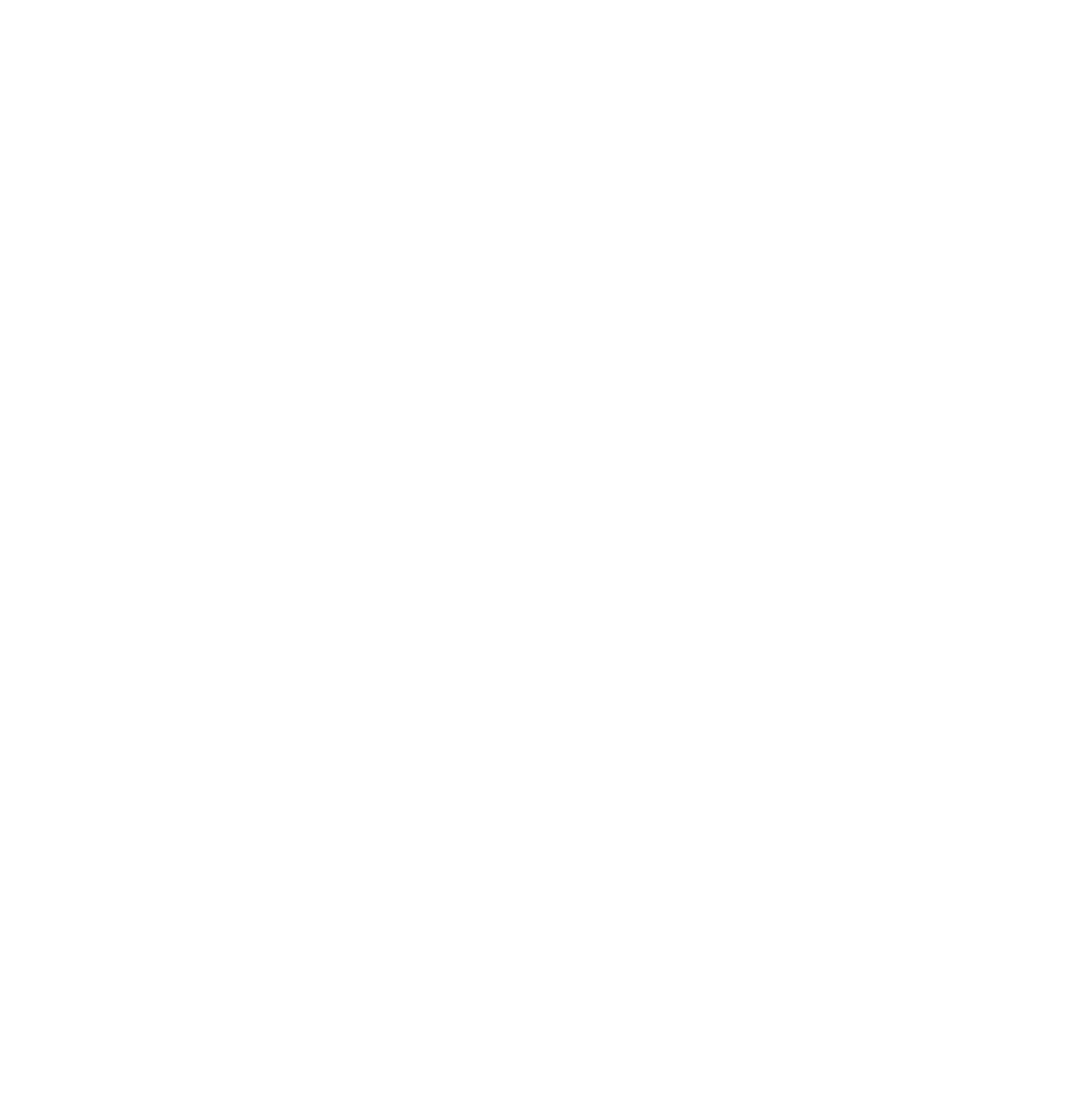
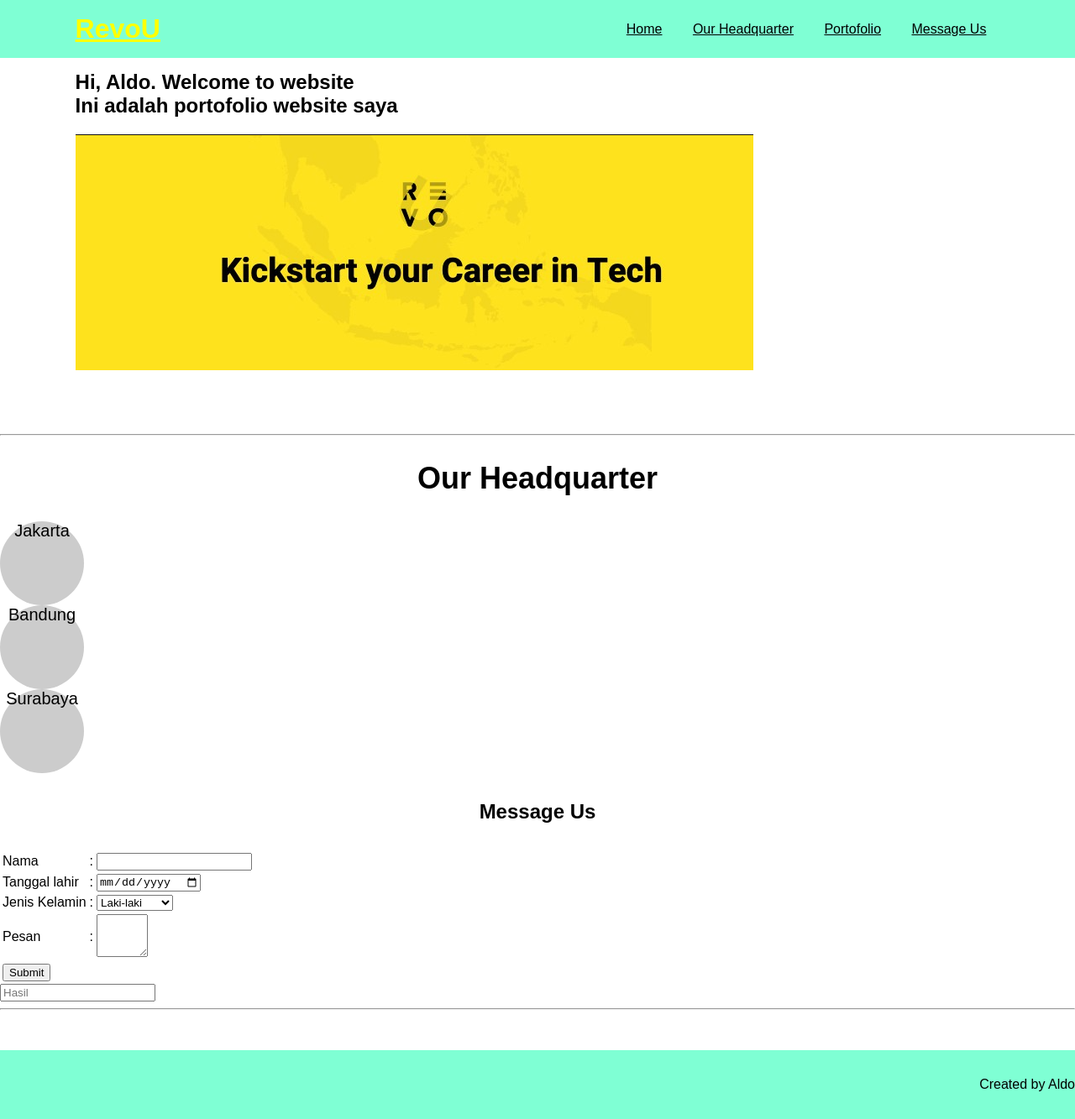
Before and after one commit to revou-fundamental-course/29-may-23-AldoAlghifari, a website: page index.html in a window 1280 px wide. Shown: the whole page at 84% size. Before the commit the page ends 800 px from the top, so only its background shows below. Drawn offline with Linux system fonts and the light colour scheme.

Commit message:
Add files via upload

```diff
--- a/index.html
+++ b/index.html
@@ -1,12 +1,107 @@
 <!DOCTYPE html>
 <html lang="en">
-<head>
-    <meta charset="UTF-8">
-    <meta http-equiv="X-UA-Compatible" content="IE=edge">
-    <meta name="viewport" content="width=device-width, initial-scale=1.0">
-    <title>Document</title>
-</head>
-<body>
+  <head>
+    <meta charset="UTF-8" />
+    <meta http-equiv="X-UA-Compatible" content="IE=edge" />
+    <meta name="viewport" content="width=device-width, initial-scale=1.0" />
+    <title>My website</title>
+    <link rel="stylesheet" href="style.css" />
+    <link rel="javascript" href="script.js" />
+  </head>
+  <body>
+    <nav class="navbar">
+      <a href="#" class="navbar-logo">RevoU</a>
 
-</body>
+      <div class="navbar-nav">
+        <a href="#home">Home</a>
+        <a href="#about">Our Headquarter</a>
+        <a href="#portofolio">Portofolio</a>
+        <a href="#messageus">Message Us</a>
+      </div>
+    </nav>
+
+    <section class="hero" id="home">
+      <main class="content">
+        <h1>
+          Hi, Aldo. Welcome to website <br />Ini adalah portofolio website saya
+        </h1>
+        <img src="gambar.png" alt="gambar" />
+      </main>
+    </section>
+
+    <hr />
+
+    <section class="about" id="about">
+      <h2>Our Headquarter</h2>
+
+      <div class="profile">
+        <div class="circle">Jakarta</div>
+        <div class="circle">Bandung</div>
+        <div class="circle">Surabaya</div>
+      </div>
+    </section>
+
+    <section class="messageus" id="messageus">
+      <h2>Message Us</h2>
+
+      <form class="message-form" id="messageForm">
+        <table>
+          <tr>
+            <td>Nama</td>
+            <td>:</td>
+            <td><input type="text" id="nameInput" /></td>
+          </tr>
+          <tr>
+            <td>Tanggal lahir</td>
+            <td>:</td>
+            <td><input type="date" id="birthDateInput" /></td>
+          </tr>
+          <tr>
+            <td>Jenis Kelamin</td>
+            <td>:</td>
+            <td>
+              <select id="genderSelect">
+                <option value="male">Laki-laki</option>
+                <option value="female">Perempuan</option>
+              </select>
+            </td>
+          </tr>
+          <tr>
+            <td>Pesan</td>
+            <td>:</td>
+            <td>
+              <textarea
+                id="messageInput"
+                name="message"
+                rows="3"
+                cols="5"></textarea>
+            </td>
+          </tr>
+          <tr>
+            <td rowspan="5">
+              <input type="button" value="Submit" onclick="submitForm()" />
+            </td>
+          </tr>
+        </table>
+      </form>
+      <div class="content">
+        <input
+          type="text"
+          id="hasil"
+          width="200px"
+          height="200px"
+          placeholder="Hasil" />
+      </div>
+    </section>
+
+    <hr />
+
+    <footer>
+      <div class="content">
+        <p>Created by Aldo</p>
+      </div>
+    </footer>
+
+    <script src="RevoU/script.js"></script>
+  </body>
 </html>
--- /dev/null
+++ b/style.css
@@ -0,0 +1,87 @@
+body {
+  margin: 0;
+  padding: 0;
+  font-family: Arial, sans-serif;
+}
+
+.navbar {
+  display: flex;
+  justify-content: space-between;
+  align-items: center;
+  padding: 1rem 7%;
+  background-color: aquamarine;
+  position: fixed;
+  top: 0;
+  left: 0;
+  right: 0;
+  z-index: 9999;
+}
+
+.navbar .navbar-logo {
+  font-size: 2rem;
+  font-weight: 700;
+  color: yellow;
+}
+.navbar .navbar-nav a {
+  color: black;
+  display: inline-block;
+  font-size: 1rem;
+  margin: 0 1rem;
+}
+
+.navbar .navbar-nav a:hover {
+  color: goldenrod;
+}
+
+.hero {
+  min-height: 100hv;
+  display: flex;
+  align-items: center;
+  padding: 0;
+  width: 100%;
+  height: 100%;
+}
+
+.hero .content {
+  padding: 4rem 7%;
+  max-width: 60rem;
+}
+
+.hero .content h1 {
+  font-size: 1.5em;
+  color: black;
+}
+
+.about,
+.messageus {
+  padding: 14rem 7 % 1.4rem;
+}
+
+.about,
+.messageus h2 {
+  text-align: center;
+  font-size: 1.5rem;
+  margin-bottom: 2rem;
+}
+.about .profile .circle {
+  display: flex;
+  justify-content: space-around;
+  font-size: 20px;
+  text-align: justify;
+  width: 100px;
+  height: 100px;
+  border-radius: 100%;
+  background-color: #ccc;
+}
+
+.messageus .message-form .content {
+  display: flex;
+}
+footer {
+  background-color: aquamarine;
+}
+footer .content {
+  text-align: right;
+  padding: 1rem 0;
+  margin-top: 3rem;
+}
```
Also changed, not shown: script.js (added, +18 -0 lines), gambar.png (added), logo.png (added).
